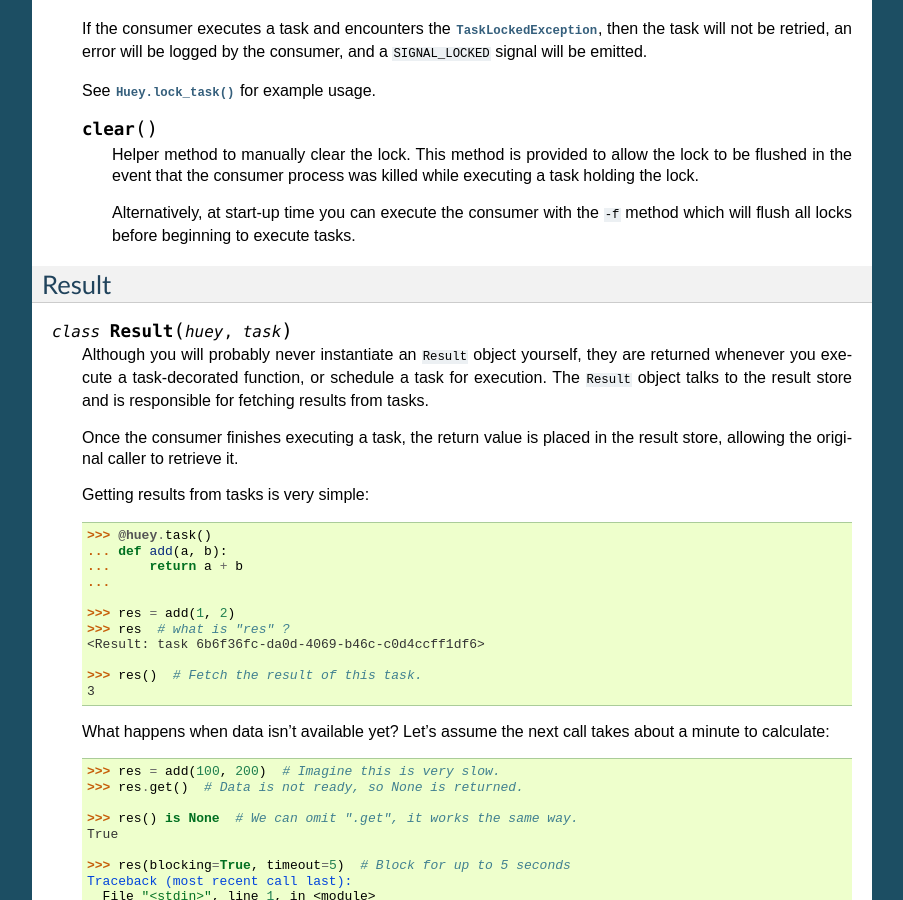
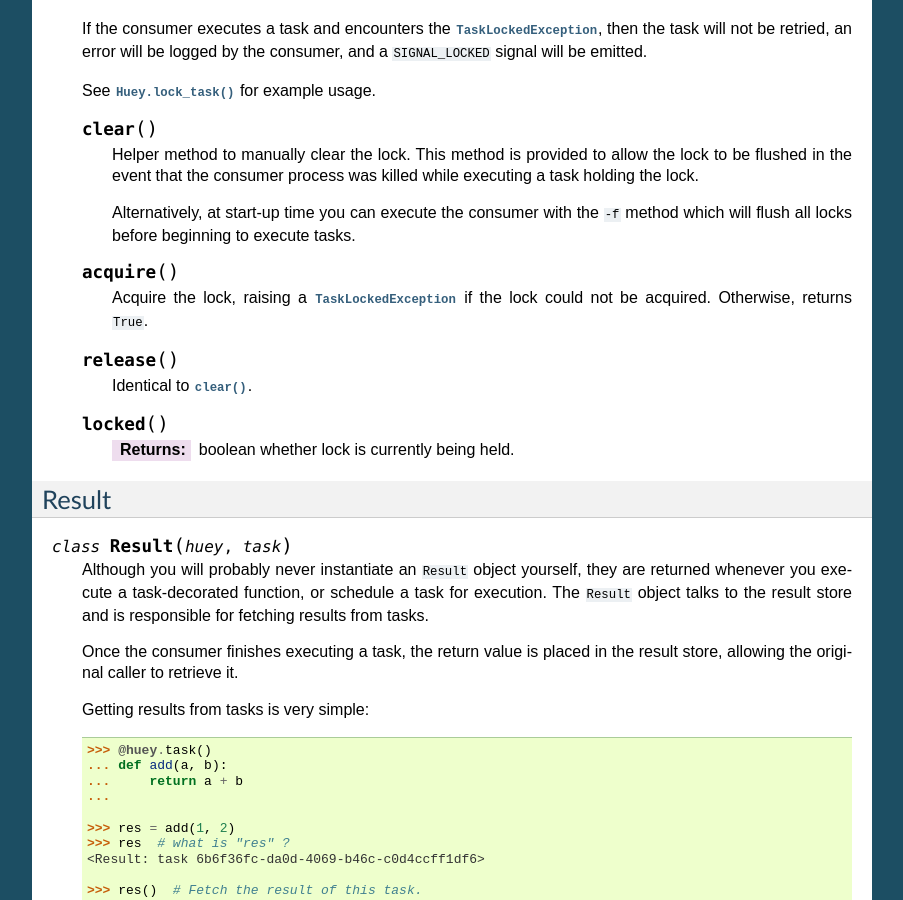
Before and after one commit to coleifer/huey, a Sphinx documentation site: the page built from docs/api.rst, in a window 1280 px wide and 900 px high, scrolled down 19329 px. Shown: the whole window, without its empty margins (198-1101 px from the left). Built offline with Sphinx 7.4.7, drawn with Linux system fonts in a browser that asks for light colours; some of the changed text lies outside the part shown.

Commit message:
Add acquire/release/locked methods to TaskLock.
Replaces #858

```diff
--- a/docs/api.rst
+++ b/docs/api.rst
@@ -1227,6 +1227,19 @@ Huey object
         ``-f`` method which will flush all locks before beginning to execute
         tasks.
 
+    .. py:method:: acquire()
+
+        Acquire the lock, raising a :py:class:`TaskLockedException` if the lock
+        could not be acquired. Otherwise, returns ``True``.
+
+    .. py:method:: release()
+
+        Identical to :py:meth:`~TaskLock.clear`.
+
+    .. py:method:: locked()
+
+        :returns: boolean whether lock is currently being held.
+
 Result
 ------
 
```
Also changed, not shown: 1 other file.
